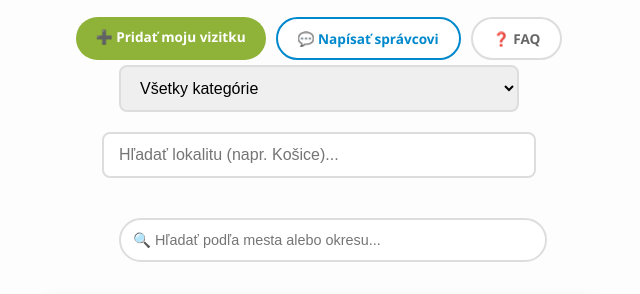
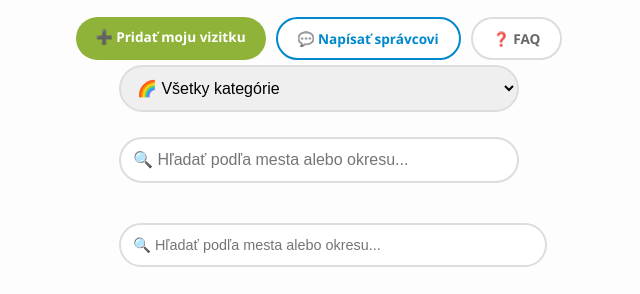
Before and after one commit to sammael-ag/vizitkar-spdr, a plain HTML site: page index.html in a window 1280 px wide. Shown: the part 143-437 px from the top of the page, without its empty margins (321-961 px from the left). Drawn offline with Linux system fonts and the light colour scheme.

Commit message:
oprava nefunkčného selectu - atribút naviac

```diff
--- a/index.html
+++ b/index.html
@@ -154,22 +154,24 @@ select:focus, #searchInput:focus {
             <a href="faq.html" style="padding:10px 20px; background:white; color:#666; border:2px solid #ddd; border-radius:25px; text-decoration:none; font-weight:bold; font-size:0.85em;">❓ FAQ</a>
         </div>
 
-        <div class="filter-container">
-    <select id="categorySelect" onchange="filterByCategory()">
-        <option value="vsetko">Všetky kategórie</option>
-        <option value="obziva">Obživa a poživatiny</option>
-        <option value="remesla">Remeslá a materiál</option>
-        <option value="sluzby">Služby a pomoc</option>
-        <option value="vzdelavanie">Vzdelávanie a rozvoj</option>
-        <option value="knihy">Knihy</option>
-        <option value="zdravie">Zdravie</option>
-        <option value="oblecenie">Oblečenie</option>
-        <option value="auto">Auto-moto</option>
-        <option value="volno">Voľný čas</option>
-        <option value="ine">Iné</option>
+<div class="filter-container" style="text-align: center; max-width: 400px; margin: 0 auto 30px auto;">
+    <select id="categorySelect" onchange="filterByCategory()"
+            style="width: 100%; padding: 12px; border-radius: 25px; border: 2px solid #ddd; font-size: 1em; outline: none; margin-bottom: 10px; cursor: pointer;">
+        <option value="vsetko">🌈 Všetky kategórie</option>
+        <option value="obziva">🍎 Obživa a poživatiny</option>
+        <option value="remesla">🛠️ Remeslá a materiál</option>
+        <option value="sluzby">🤝 Služby a pomoc</option>
+        <option value="vzdelavanie">📚 Vzdelávanie a rozvoj</option>
+        <option value="knihy">📖 Knihy</option>
+        <option value="zdravie">🌿 Zdravie</option>
+        <option value="oblecenie">👕 Oblečenie</option>
+        <option value="auto">🚗 Auto-moto</option>
+        <option value="volno">🎨 Voľný čas</option>
+        <option value="ine">✨ Iné</option>
     </select>
 
-    <input type="text" id="searchInput" onkeyup="searchLocation()" placeholder="Hľadať lokalitu (napr. Košice)...">
+    <input type="text" id="searchInput" onkeyup="searchLocation()" placeholder="🔍 Hľadať podľa mesta alebo okresu..."
+           style="width: 100%; padding: 12px; border-radius: 25px; border: 2px solid #ddd; font-size: 1em; outline: none; box-sizing: border-box;">
 </div>
 
 	<div style="margin-top: 20px; max-width: 400px; margin-left: auto; margin-right: auto;">
```
